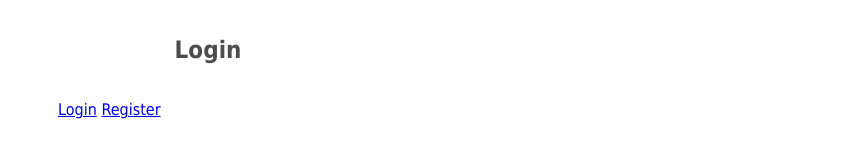
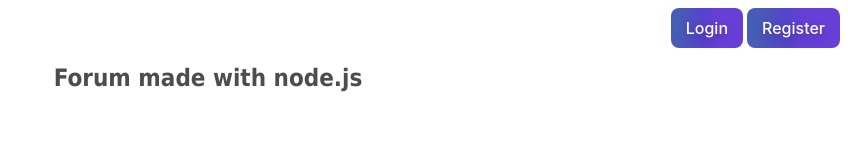
Before and after one commit to lowe-lowing/Forum-with-node, a plain HTML site: page public/index.html in a window 1280 px wide. Shown: the whole page, without its empty margins (432-1280 px from the left). Drawn offline with nearby package versions, Linux system fonts and the light colour scheme; no server answers.

Commit message:
inloggning how kliente simulerat med localstorage, nästa gång skapa profilsida/ image upload

```diff
--- a/public/css/style.css
+++ b/public/css/style.css
@@ -1,3 +1,19 @@
+body {
+
+    padding: 0;
+    box-sizing: border-box;
+}
+
+.title {
+    margin: 0 auto;
+    font-family: Tahoma, Geneva, sans-serif;
+}
+.title h1 {
+    text-align: center;
+    color: #4d4d4d;
+    font-size: 24px;
+}
+
 .login-form {
     width: 300px;
     margin: 0 auto;
@@ -31,3 +47,59 @@
     margin-bottom: 10px;
     color: red;
 }
+a, a:hover, a:focus, a:active {
+    text-decoration: none;
+    color: white;
+}
+header {
+    display: flex;
+    justify-content: right;
+    width: 100%;
+    /* background-color: red; */
+}
+
+/* CSS */
+.button-36 {
+  background-image: linear-gradient(92.88deg, #455EB5 9.16%, #5643CC 43.89%, #673FD7 64.72%);
+  border-radius: 8px;
+  border-style: none;
+  box-sizing: border-box;
+  color: #FFFFFF;
+  cursor: pointer;
+  flex-shrink: 0;
+  font-family: "Inter UI","SF Pro Display",-apple-system,BlinkMacSystemFont,"Segoe UI",Roboto,Oxygen,Ubuntu,Cantarell,"Open Sans","Helvetica Neue",sans-serif;
+  font-size: 16px;
+  font-weight: 500;
+  padding: 10px 15px;
+  text-align: center;
+  text-shadow: rgba(0, 0, 0, 0.25) 0 3px 8px;
+  transition: all .5s;
+  user-select: none;
+  -webkit-user-select: none;
+  touch-action: manipulation;
+}
+
+.button-36:hover {
+  box-shadow: rgba(80, 63, 205, 0.5) 0 1px 30px;
+  transition-duration: .1s;
+}
+
+/* @media (min-width: 768px) {
+  .button-36 {
+    padding: 0 2.6rem;
+  }
+} */
+
+.pfp img {
+    width: 50px;
+    float: right;
+}
+.username {
+    margin-left: 25px;
+    margin-bottom: 5px;
+    color: black;
+}
+#logout {
+    padding: 5px 8px;
+    font-size: small;
+}
--- a/public/index.html
+++ b/public/index.html
@@ -6,10 +6,23 @@
 		<link rel="stylesheet" href="css/style.css">
 	</head>
 	<body>
-		<div class="login-form">
-			<h1>Login</h1>
-			<a href="login.html">Login</a>
-			<a href="register.html">Register</a>
+		<header>
+				<!-- logged in -->
+				<div class="loggedin" style="display: none;">
+					<a href="profile.html">
+						<div class="pfp"><img src="/images/default_pfp.jpg" alt="default profile public"></div>
+						<div class="username"></div>
+					</a>
+					<button id="logout" class="button-36" role="button" onclick="logout()">Logout</button>
+				</div>
+				<!-- not logged in -->
+				<div class="notloggedin" style="display: none;">
+					<button id="login" class="button-36" role="button"><a href="login.html">Login</a></button>
+					<button id="register" class="button-36" role="button"><a href="register.html">Register</a></button>
+				</div>
+		</header>
+		<div class="title">
+			<h1>Forum made with node.js</h1>
 		</div>
 		<div class="userdiv"></div>
 		<!-- jQuery library -->
--- a/public/javascript/index.js
+++ b/public/javascript/index.js
@@ -1,7 +1,28 @@
 var socket = io();
 
-socket.on('userloggedin', function(username) {
-    var userdiv = document.querySelector(".userdiv");
-    userdiv.innerHTML = "logged in as: " + username;
-    console.log("bruh");
-});
+var username = localStorage.getItem("username")
+if (username === null) {
+    logout()
+}
+else {
+    toggleLoggedIn(true)
+    document.querySelector(".username").innerHTML = `${username}`
+}
+
+function toggleLoggedIn(login) {
+    var loggedin = document.querySelector(".loggedin");
+    var notloggedin = document.querySelector(".notloggedin");
+    if (login == true) {
+        loggedin.style.display = "block";
+        notloggedin.style.display = "none";
+    } else {
+        loggedin.style.display = "none";
+        notloggedin.style.display = "block";
+    }
+}
+
+function logout() {
+    toggleLoggedIn(false)
+    console.log("logged out");
+    localStorage.removeItem("username")
+}
```
Also changed, not shown: public/javascript/login.js (+2 -10 lines), public/login.html (+1 -1 lines), server.js (+6 -22 lines), public/images/default_pfp.jpg (added).
